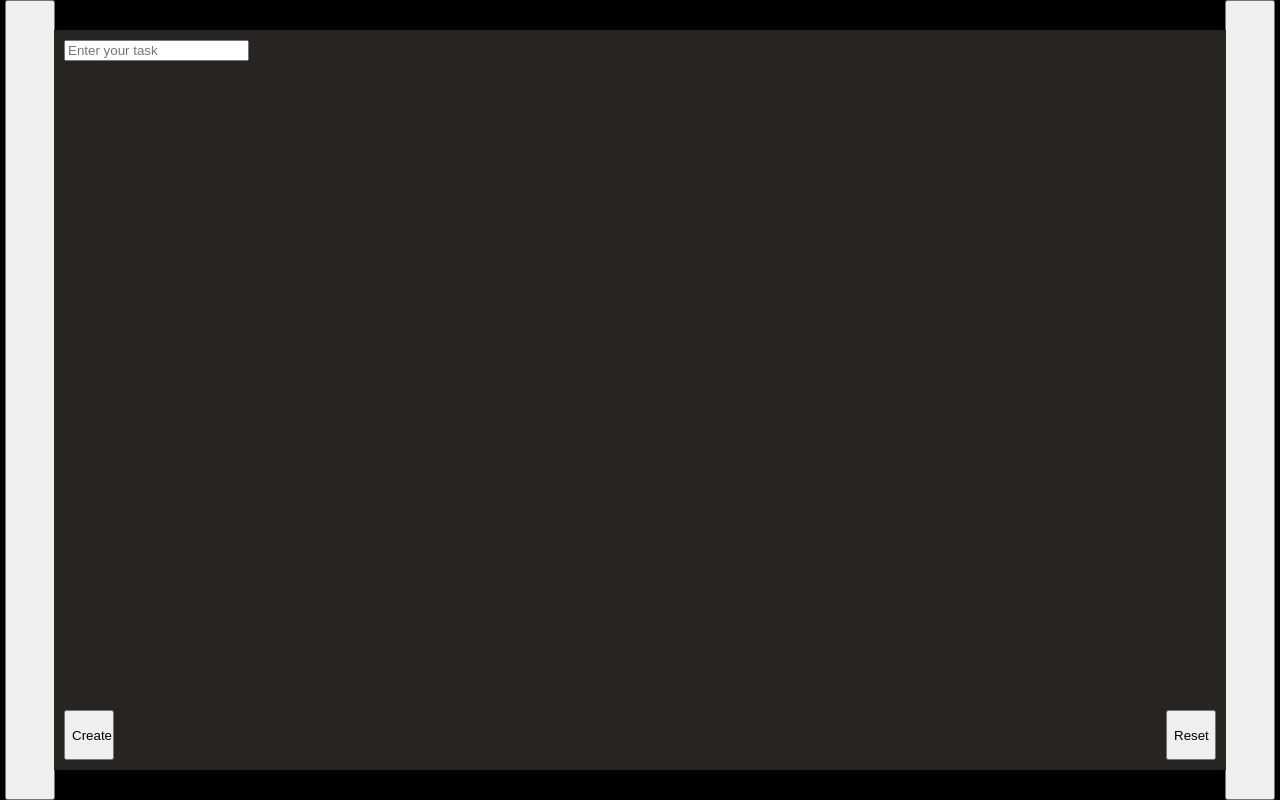
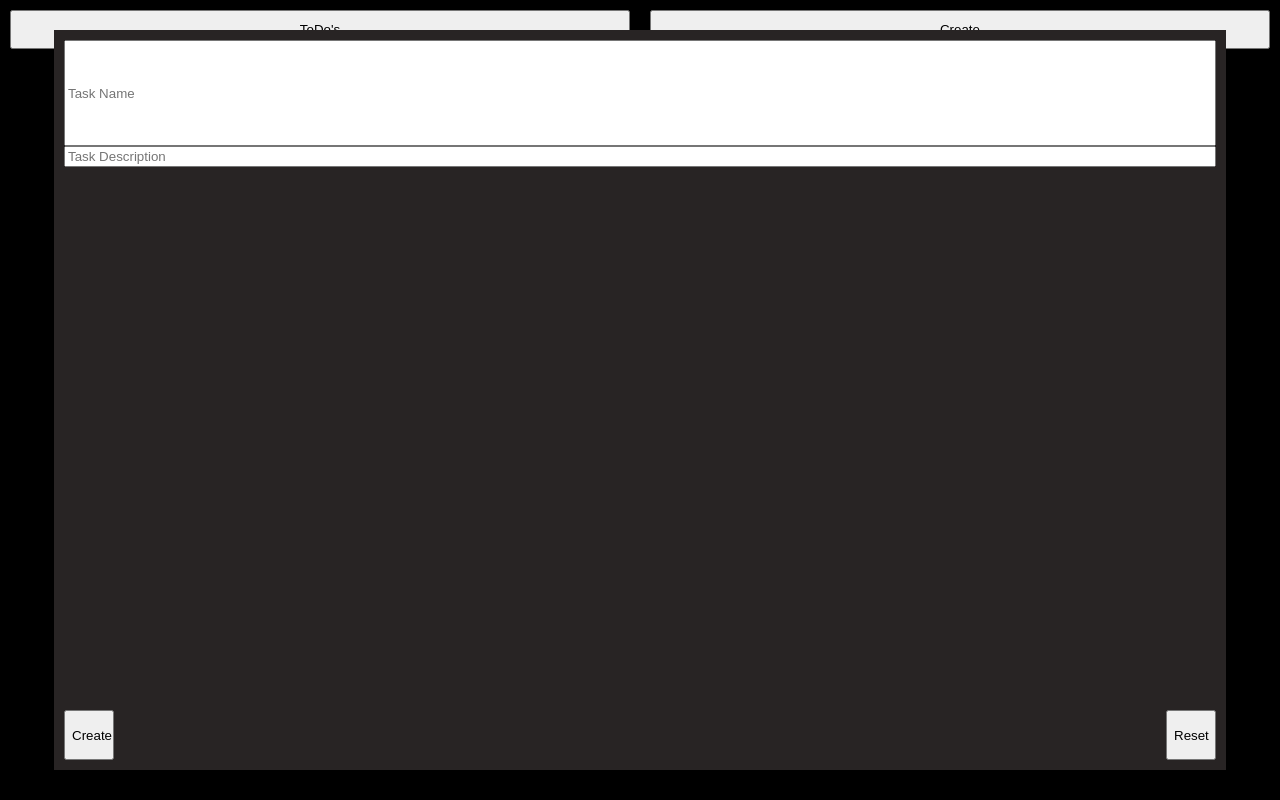
Before and after one commit to TheHeartstriker/ToDoApp, a React (Vite) app in the folder client/ToDoApp/: page /create in a window 1280 px wide. Built offline with nearby package versions, Linux system fonts and the light colour scheme.

Commit message:
Button change
Changed the buttons that will later control the different pages that the user is on

```diff
--- a/client/ToDoApp/src/Navigator.jsx
+++ b/client/ToDoApp/src/Navigator.jsx
@@ -3,8 +3,10 @@ import { useState } from "react";
 function Nav() {
   return (
     <>
-      <button id="Left"></button>
-      <button id="Right"></button>
+      <div id="ContainerHeader">
+        <button id="Home">ToDo's</button>
+        <button id="About">Create</button>
+      </div>
     </>
   );
 }
--- a/client/ToDoApp/src/ToDoCreater.jsx
+++ b/client/ToDoApp/src/ToDoCreater.jsx
@@ -7,7 +7,8 @@ function ToDoCreater() {
         <h1>Create box center</h1>
       </div> */}
       <div className="Creator">
-        <input type="text" id="Input" placeholder="Enter your task" />
+        <input type="text" id="HeaderTask" placeholder="Task Name" />
+        <input type="text" id="DescriptTask" placeholder="Task Description" />
         <button id="Add">Create</button>
         <button id="Reset">Reset</button>
       </div>
--- a/client/ToDoApp/src/TodoContainer.jsx
+++ b/client/ToDoApp/src/TodoContainer.jsx
@@ -5,9 +5,6 @@ function Container() {
 
   return (
     <>
-      <div id="ContainerHeader">
-        <h1>Todo's</h1>
-      </div>
       <div className="ToDoContainer">
         <div className="grid-item">Item 1</div>
         <div className="grid-item">Item 2</div>
--- a/client/ToDoApp/src/index.css
+++ b/client/ToDoApp/src/index.css
@@ -10,7 +10,13 @@ body {
   background-color: hsl(0, 0%, 0%);
   display: flex;
   align-items: center;
-  justify-content: center;
+  justify-content: space-around;
+}
+
+#ContainerHeader button {
+  margin: 10px;
+  padding: 10px;
+  width: 1000px;
 }
 /* Need to ajust fr for rows as more todos are added */
 .ToDoContainer {
@@ -40,6 +46,9 @@ body {
   width: 90vw;
   height: 90vh;
 
+  display: flex;
+  flex-direction: column;
+
   background-color: hsl(0, 5%, 15%);
   color: #ffffff;
   padding: 10px;
@@ -66,20 +75,6 @@ body {
 
 /* Left and right nav */
 
-#Left {
-  height: 100%;
-  width: 50px;
-  position: fixed;
-  top: 50%;
-  left: 5px;
-  transform: translateY(-50%);
+#HeaderTask {
+  height: 100px;
 }
-
-#Right {
-  position: fixed;
-  height: 100%;
-  width: 50px;
-  top: 50%;
-  right: 5px;
-  transform: translateY(-50%);
-}
```
